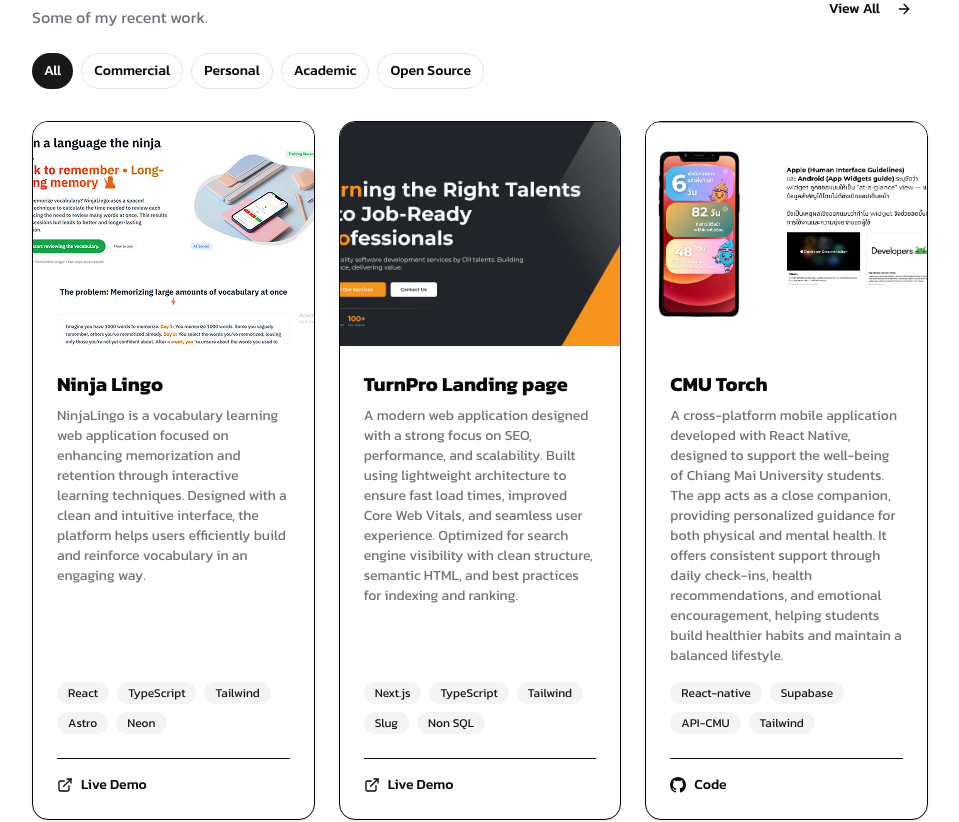
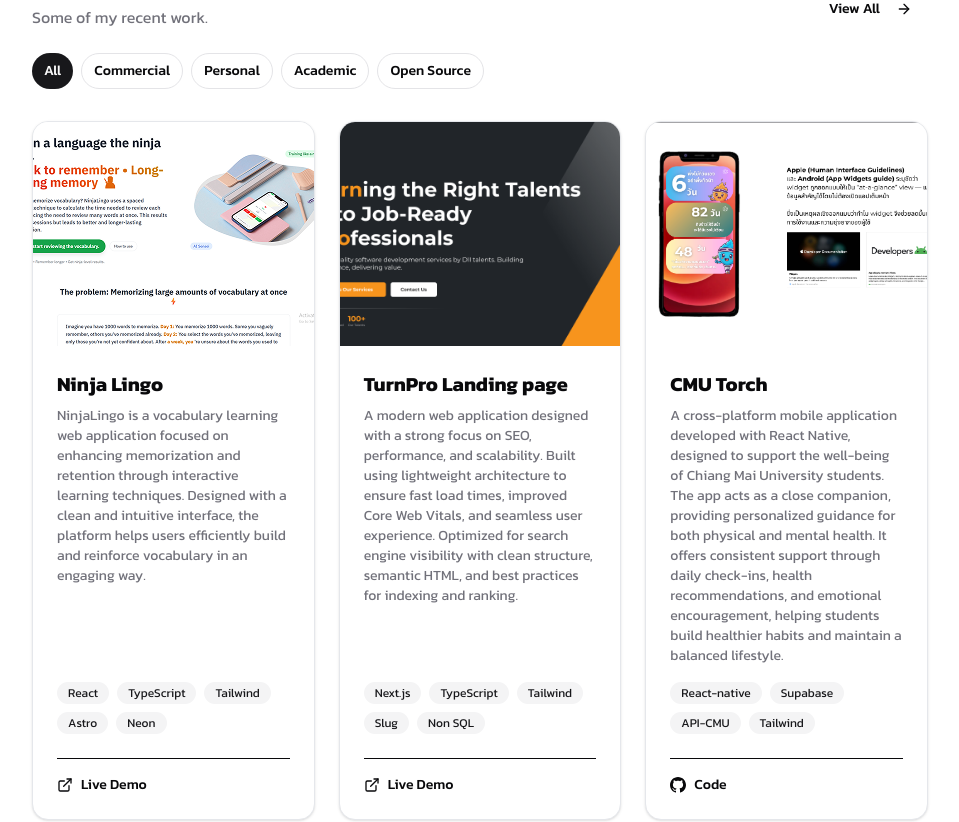
Before and after one commit to bookbento/portfolio, a Next.js app: page /about in a window 1280 px wide. Shown: the part 1140-1962 px from the top of the page, without its empty margins (160-1119 px from the left). Built offline with nearby package versions, Linux system fonts and the light colour scheme; no server answers.

Commit message:
Update ProjectCard component to use a border color for improved styling

```diff
--- a/components/shared/ProjectCard.tsx
+++ b/components/shared/ProjectCard.tsx
@@ -15,7 +15,7 @@
   return (
     <m.div
       whileHover={{ y: -5 }}
-      className="group flex flex-col bg-card border rounded-2xl overflow-hidden shadow-sm hover:shadow-md transition-all duration-300"
+      className="group flex flex-col bg-card border border-gray-200 rounded-2xl overflow-hidden shadow-sm hover:shadow-md transition-all duration-300"
     >
       <div className="relative h-56 w-full overflow-hidden">
         <Image
```
